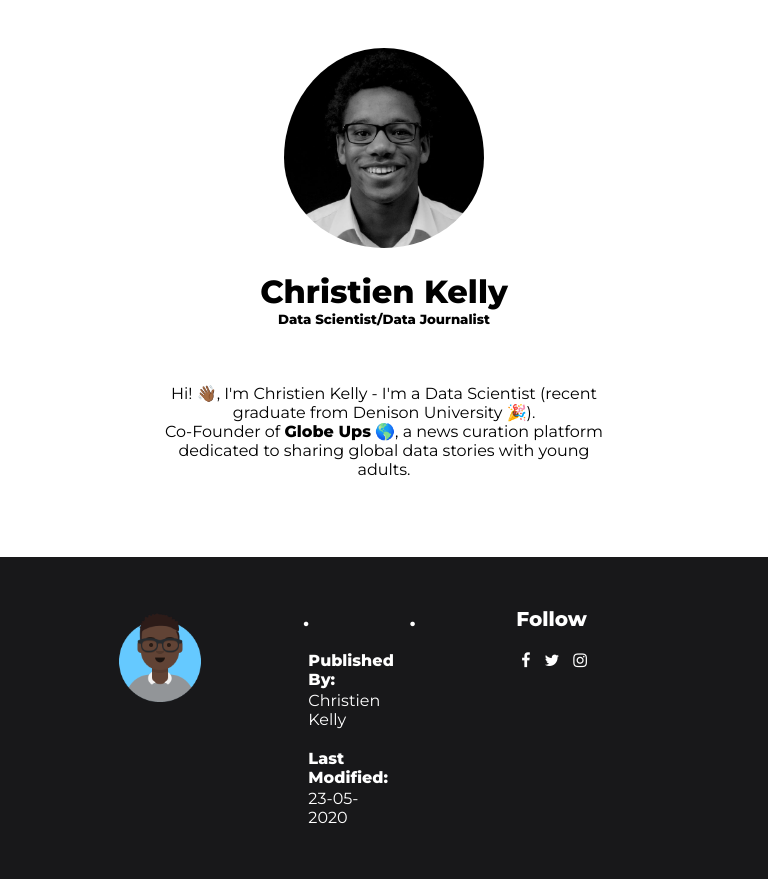
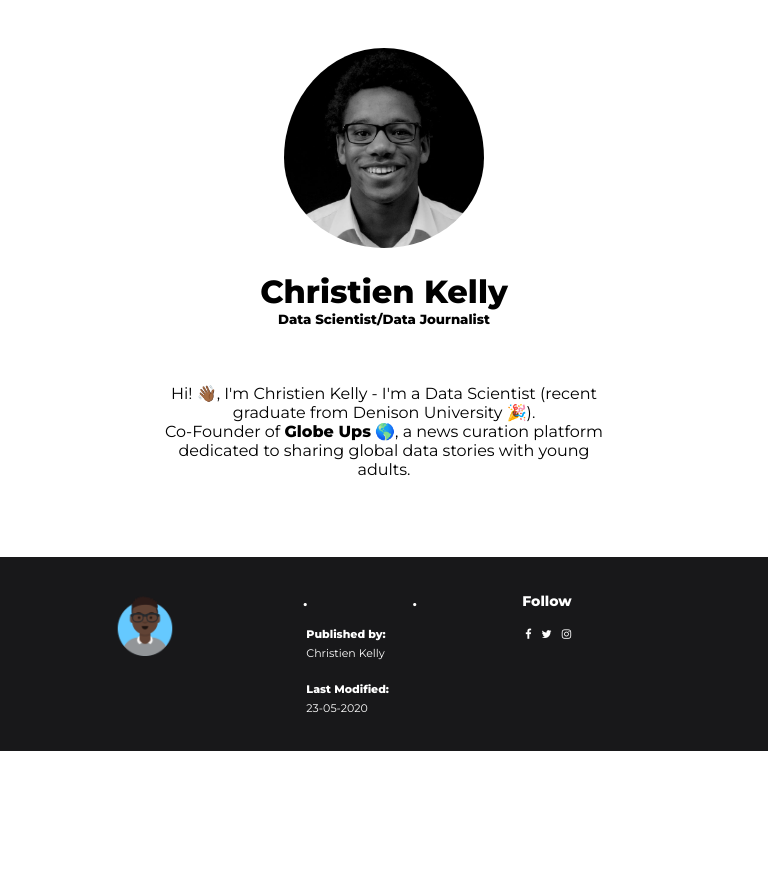
Before and after one commit to kelly-c1/personal-site, a PHP site: page / in a window 768 px wide. Shown: the part 112-991 px from the top of the page. After the commit the page ends 863 px from the top, so only its background shows below. Run offline with PHP 8.4, Linux system fonts and the light colour scheme.

Commit message:
mobile friendly

```diff
--- a/web/footer.html.php
+++ b/web/footer.html.php
@@ -13,7 +13,7 @@
 			</div>
 			<div class="footer_third">
 				<h1>.</h1>
-				<li><a><b>Published By:</b></a></li>
+				<li><a><b>Published by:</b></a></li>
 				<li><a>Christien Kelly</a></li>
 				<br><br>
 				<!-- Space here -->
--- a/web/footer/css/style.css
+++ b/web/footer/css/style.css
@@ -70,13 +70,69 @@
 	font-size: 20px;
 }
 
-@media(max-width: 600px){
-	.footer .inner_footer {
-		width: 90%
-	}
-	.inner_footer .logo_container,
-	.inner_footer .footer_third {
-		width: 100%;
-		margin-bottom: 30px;
-	}
+@media(max-width: 900px) and (min-width: 700px){
+.footer {
+	width: 100vw;
+	display: block;
+	overflow: hidden;
+	padding: 35px 0;
+	box-sizing: border-box;
+	background-color: #18181a;
+	bottom: 0;
 }
+
+.inner_footer {
+	display: block;
+	margin: 0 auto;
+	width: 70%;
+	height: 100%;
+}
+
+.inner_footer .logo_container {
+	width: 35%;
+	float: left;
+	height: 100%;
+	display: block;
+}
+
+.inner_footer .logo_container img {
+	width: 60px;
+	height: auto;
+}
+
+.inner_footer .footer_third {
+	width: calc(21.6666666666666667% - 14px);
+	margin-right: 7px;
+	float: left;
+	height: 100%;
+}
+
+.inner_footer .footer_third:last-child{
+	margin-right: 0;
+}
+
+.inner_footer .footer_third h1{
+	font-family: 'Montserrat';
+	font-size: 14px;
+	color: white;
+	display: block;
+	width: 100%;
+	margin-bottom: 14px;
+}
+
+.inner_footer .footer_third a{
+	font-family: 'Montserrat';
+	font-size: 11px;
+	color: white;
+	display: block;
+	font-weight: 145px;
+	width: 100%;
+	padding-bottom: 1.5px;
+}
+
+.inner_footer .footer_third li{
+	display: inline-block;
+	padding: 0 3px;
+	font-size: 14px;
+}
+}
```
Also changed, not shown: 1 other file.
